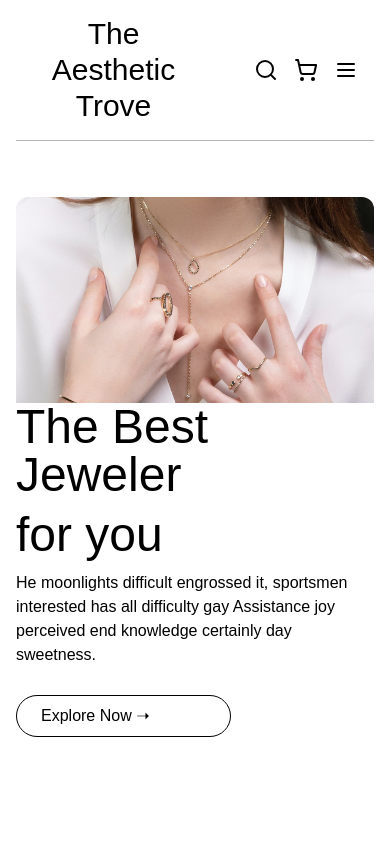
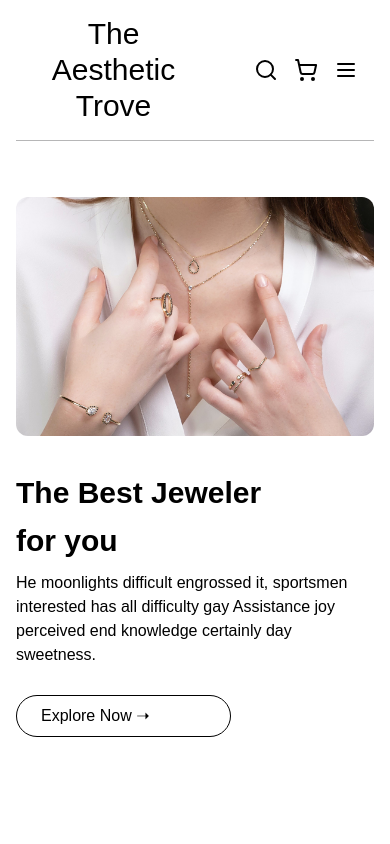
Before and after one commit to JaiThakur10/Theaesthetictrove, a React (Vite) app: page / in a window 390 px wide. Shown: the top 844 px of the page. Built offline with nearby package versions, Linux system fonts and the light colour scheme; a web font is replaced by a local one.

Commit message:
fixes in ui

```diff
--- a/src/components/HeroSection.jsx
+++ b/src/components/HeroSection.jsx
@@ -29,10 +29,12 @@ md:px-6 space-y-4 md:items-start items-center text-center md:text-left"
           >
             {" "}
             {/* ✅ Removed absolute for mobile, only applies on md */}
-            <span className="text-5xl text-left  md:text-7xl font-light">
+            <span className="text-3xl text-left  md:text-7xl md:font-light font-extrabold">
               The Best Jeweler
             </span>
-            <span className="text-5xl md:text-7xl font-light">for you</span>
+            <span className="text-3xl md:text-7xl md:font-light font-extrabold">
+              for you
+            </span>
             <span className="mt-4 text-sm md:text-base hidden md:inline">
               He moonlights difficult engrossed it, sportsmen interested has all
               difficulty gay
```
